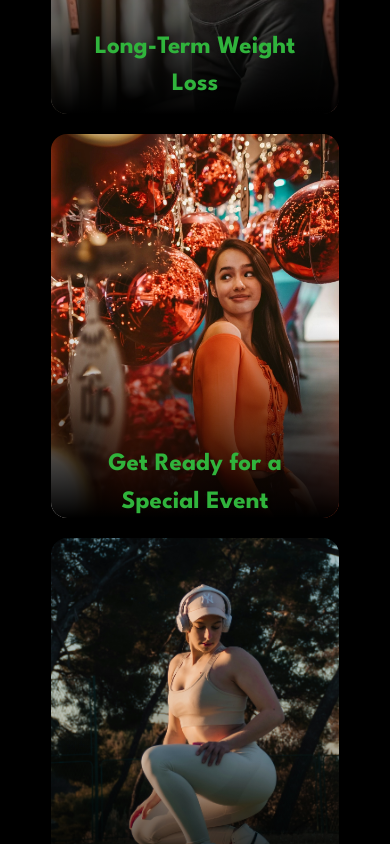
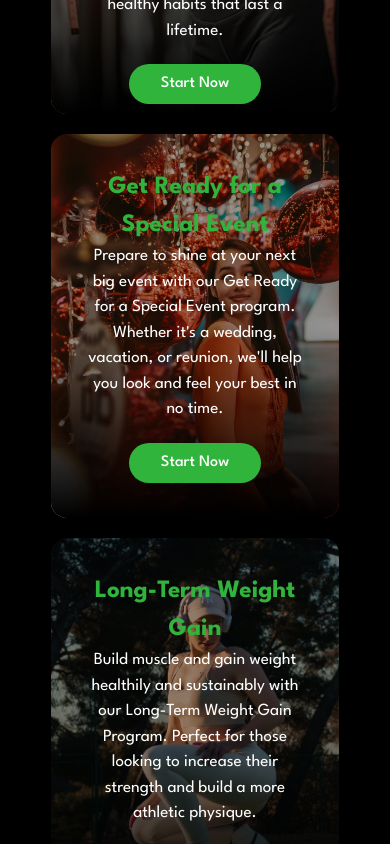
Before and after one commit to mohamed-sayed-elmahdy/kalos-fit, a Next.js app: page / in a window 390 px wide. Shown: the part 1300-2144 px from the top of the page. Built offline with nearby package versions, Linux system fonts and the light colour scheme.

Commit message:
optimize  performance

```diff
--- a/src/app/components/ProgramSection/ProgramSection.jsx
+++ b/src/app/components/ProgramSection/ProgramSection.jsx
@@ -1,5 +1,6 @@
 import React from "react";
 import Image from "next/image";
+import PackageButton from "../PackageButton/PackageButton";
 
 const ProgramCard = ({ src, alt, title, description, translatePercent }) => (
   <div className="rounded-2xl group relative cursor-pointer items-center justify-center overflow-hidden transition-shadow hover:shadow-xl hover:shadow-black/30">
@@ -12,19 +13,24 @@ const ProgramCard = ({ src, alt, title, description, translatePercent }) => (
         objectFit="cover"
         quality={75}
         sizes="(max-width: 768px) 100vw, (max-width: 1200px) 50vw, 33vw"
-        loading="lazy" // defer loading for offscreen images
-        fetchPriority="low" // prioritize other resources over these images
+        loading="lazy"
+        fetchPriority="low"
       />
     </div>
-    <div className="absolute inset-0 bg-gradient-to-b from-transparent via-transparent to-black group-hover:from-black/70 group-hover:via-black/60 group-hover:to-black/70"></div>
+    <div className="absolute max-lg:bg-black/40 inset-0 bg-gradient-to-b from-transparent via-transparent  to-black group-hover:from-black/70 group-hover:via-black/40 group-hover:to-black/40"></div>
     <div
-      className={`absolute inset-0 flex ${translatePercent} flex-col items-center justify-center px-9 text-center transition-all duration-500 group-hover:translate-y-0`}
-
+      className={`absolute inset-0 flex ${translatePercent} flex-col items-center justify-center px-9 text-center transition-all duration-500 lg:group-hover:translate-y-0`}
     >
       <h1 className="text-[25px] font-bold textgreen">{title}</h1>
-      <p className="mb-3 text-[17px] text-white opacity-0 transition-opacity duration-300 group-hover:opacity-100">
+      <p className="mb-3 text-[17px] text-white lg:opacity-0 transition-opacity duration-300 lg:group-hover:opacity-100">
         {description}
       </p>
+      <PackageButton
+        path="/packages"
+        parentStyling="mt-2 md:mt-0 flex justify-center items-center duration-500"
+        buttonStyling="bg-[#30B43C] text-[#FFFFFF] hover:bg-[#D4FF9E] py-2 px-8   rounded-3xl capitalize lg:text-base  hover:text-white font-medium transition-all"
+        children="Start now"
+      />
     </div>
   </div>
 );
@@ -39,28 +45,28 @@ function Page() {
           alt="Longterm weight loss"
           title="Long-Term Weight Loss"
           description="Achieve and maintain your ideal weight with our comprehensive Long-Term Weight Loss Program. This program is designed to help you lose weight gradually and sustainably, promoting healthy habits that last a lifetime."
-          translatePercent={"translate-y-[69%]"}
+          translatePercent={"lg:translate-y-[69%]"}
         />
         <ProgramCard
           src="/Getready.webp"
           alt="Get ready"
           title="Get Ready for a Special Event"
           description="Prepare to shine at your next big event with our Get Ready for a Special Event program. Whether it's a wedding, vacation, or reunion, we'll help you look and feel your best in no time."
-          translatePercent={"translate-y-[66%]"}
+          translatePercent={"lg:translate-y-[66%]"}
         />
         <ProgramCard
           src="/Longtermweightgain.webp"
           alt="Longterm weight gain"
           title="Long-Term Weight Gain"
           description="Build muscle and gain weight healthily and sustainably with our Long-Term Weight Gain Program. Perfect for those looking to increase their strength and build a more athletic physique."
-          translatePercent={"translate-y-[65%]"}
+          translatePercent={"lg:translate-y-[65%]"}
         />
         <ProgramCard
           src="/Lifestyle.webp"
           alt="Lifestyle"
           title="The Lifestyle Program"
           description="Adopt a holistic approach to your health and well-being with The Lifestyle Program. This program is ideal for those seeking to seamlessly integrate fitness and nutrition into their daily lives."
-          translatePercent={"translate-y-[61%]"}
+          translatePercent={"lg:translate-y-[61%]"}
         />
       </div>
     </div>
```
